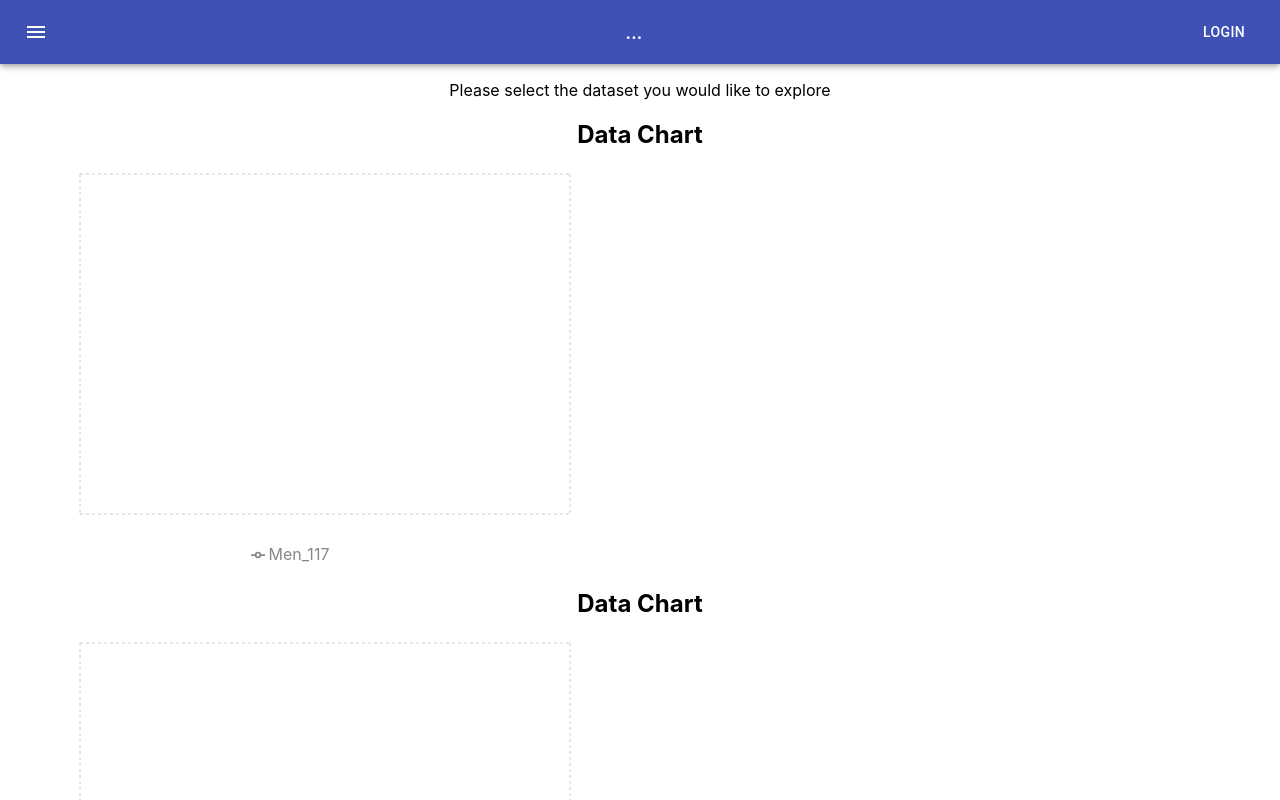
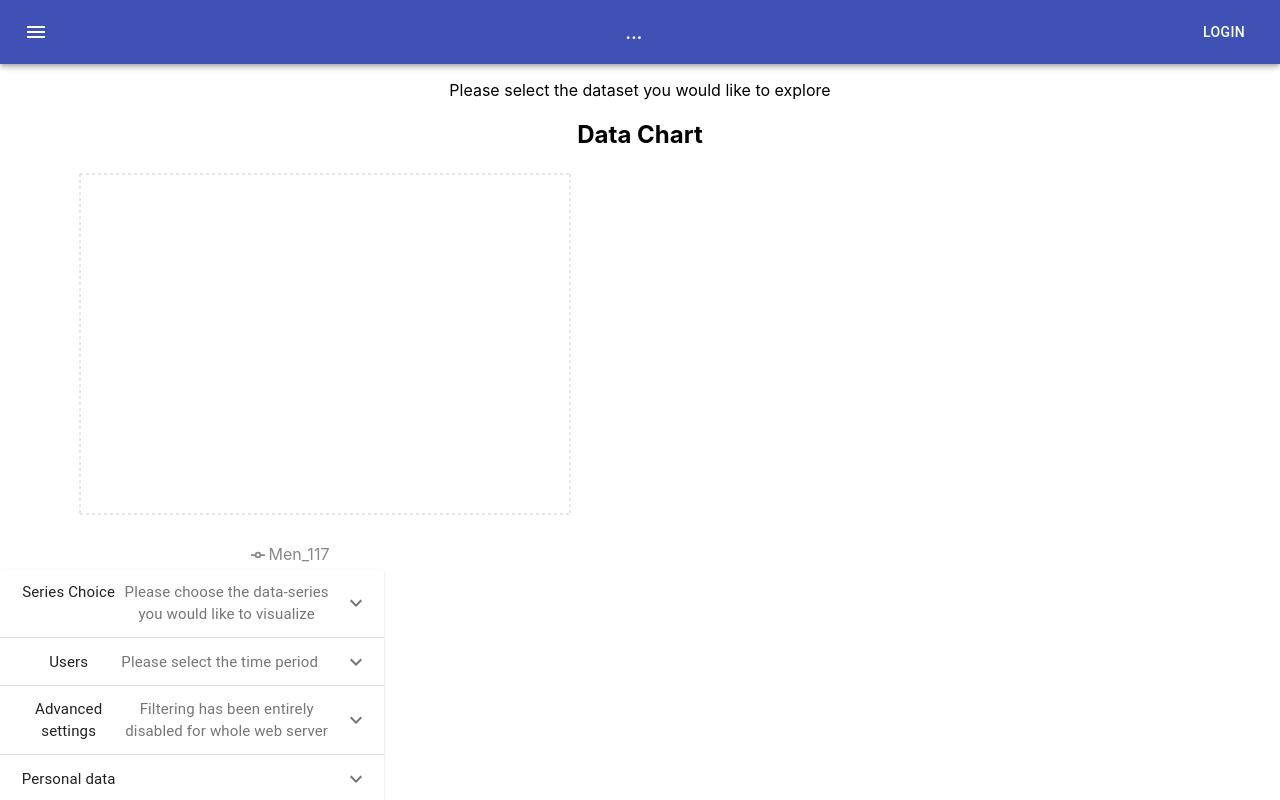
Before and after one commit to tomekgora/cbs-health-data-client, a React (Create React App) app: page /Chart in a window 1280 px wide. Shown: the top 800 px of the page. Built offline with nearby package versions, Linux system fonts and the light colour scheme; no server answers.

Commit message:
added nivo line chart, not working, needs container with set width

```diff
--- a/package.json
+++ b/package.json
@@ -5,6 +5,7 @@
   "dependencies": {
     "@material-ui/core": "^4.8.3",
     "@material-ui/icons": "^4.5.1",
+    "@nivo/line": "^0.61.1",
     "@testing-library/jest-dom": "^4.2.4",
     "@testing-library/react": "^9.4.0",
     "@testing-library/user-event": "^7.2.1",
--- a/src/components/BasicLineGraph/LineChartContainer.js
+++ b/src/components/BasicLineGraph/LineChartContainer.js
@@ -2,6 +2,8 @@ import React, { Component } from "react";
 import { connect } from "react-redux";
 import { fetchData } from "../../actions/data";
 import BasicLineChart from "./BasicLineChart";
+import ResponsiveLineChart from "../NivoLineChart/ResponsiveLineChart";
+import CollapsibleMenu from "../CollapsibleMenu";
 
 class LineChartContainer extends Component {
   componentDidMount() {
@@ -20,6 +22,10 @@ class LineChartContainer extends Component {
         <div>
           <h2>Data Chart</h2>
           <BasicLineChart data={this.props.data.value} />
+          <div width="500 px">
+            <ResponsiveLineChart data={this.props.data} />
+          </div>
+          <CollapsibleMenu />
         </div>
       );
     }
--- /dev/null
+++ b/src/components/CollapsibleMenu.js
@@ -0,0 +1,123 @@
+import React from "react";
+import { makeStyles } from "@material-ui/core/styles";
+import ExpansionPanel from "@material-ui/core/ExpansionPanel";
+import ExpansionPanelDetails from "@material-ui/core/ExpansionPanelDetails";
+import ExpansionPanelSummary from "@material-ui/core/ExpansionPanelSummary";
+import Typography from "@material-ui/core/Typography";
+import ExpandMoreIcon from "@material-ui/icons/ExpandMore";
+import Checkbox from "@material-ui/core/Checkbox";
+import FormGroup from "@material-ui/core/FormGroup";
+import FormControlLabel from "@material-ui/core/FormControlLabel";
+
+const useStyles = makeStyles(theme => ({
+  root: {
+    width: "30%"
+  },
+  heading: {
+    fontSize: theme.typography.pxToRem(15),
+    flexBasis: "33.33%",
+    flexShrink: 0
+  },
+  secondaryHeading: {
+    fontSize: theme.typography.pxToRem(15),
+    color: theme.palette.text.secondary
+  }
+}));
+
+export default function ControlledExpansionPanels() {
+  const classes = useStyles();
+  const [expanded, setExpanded] = React.useState(false);
+
+  const handleChange = panel => (event, isExpanded) => {
+    setExpanded(isExpanded ? panel : false);
+  };
+
+  return (
+    <div className={classes.root}>
+      <ExpansionPanel
+        expanded={expanded === "panel1"}
+        onChange={handleChange("panel1")}
+      >
+        <ExpansionPanelSummary
+          expandIcon={<ExpandMoreIcon />}
+          aria-controls="panel1bh-content"
+          id="panel1bh-header"
+        >
+          <Typography className={classes.heading}>Series Choice</Typography>
+          <Typography className={classes.secondaryHeading}>
+            Please choose the data-series you would like to visualize
+          </Typography>
+        </ExpansionPanelSummary>
+        <ExpansionPanelDetails>
+          <Typography>
+            <FormGroup>
+              <FormControlLabel
+                value="end"
+                control={<Checkbox color="primary" />}
+                label="End"
+                labelPlacement="end"
+              />
+            </FormGroup>
+          </Typography>
+        </ExpansionPanelDetails>
+      </ExpansionPanel>
+      <ExpansionPanel
+        expanded={expanded === "panel2"}
+        onChange={handleChange("panel2")}
+      >
+        <ExpansionPanelSummary
+          expandIcon={<ExpandMoreIcon />}
+          aria-controls="panel2bh-content"
+          id="panel2bh-header"
+        >
+          <Typography className={classes.heading}>Users</Typography>
+          <Typography className={classes.secondaryHeading}>
+            Please select the time period
+          </Typography>
+        </ExpansionPanelSummary>
+        <ExpansionPanelDetails>
+          <Typography></Typography>
+        </ExpansionPanelDetails>
+      </ExpansionPanel>
+      <ExpansionPanel
+        expanded={expanded === "panel3"}
+        onChange={handleChange("panel3")}
+      >
+        <ExpansionPanelSummary
+          expandIcon={<ExpandMoreIcon />}
+          aria-controls="panel3bh-content"
+          id="panel3bh-header"
+        >
+          <Typography className={classes.heading}>Advanced settings</Typography>
+          <Typography className={classes.secondaryHeading}>
+            Filtering has been entirely disabled for whole web server
+          </Typography>
+        </ExpansionPanelSummary>
+        <ExpansionPanelDetails>
+          <Typography>
+            Nunc vitae orci ultricies, auctor nunc in, volutpat nisl. Integer
+            sit amet egestas eros, vitae egestas augue. Duis vel est augue.
+          </Typography>
+        </ExpansionPanelDetails>
+      </ExpansionPanel>
+      <ExpansionPanel
+        expanded={expanded === "panel4"}
+        onChange={handleChange("panel4")}
+      >
+        <ExpansionPanelSummary
+          expandIcon={<ExpandMoreIcon />}
+          aria-controls="panel4bh-content"
+          id="panel4bh-header"
+        >
+          <Typography className={classes.heading}>Personal data</Typography>
+        </ExpansionPanelSummary>
+        <ExpansionPanelDetails>
+          <Typography>
+            Nunc vitae orci ultricies, auctor nunc in, volutpat nisl. Integer
+            sit amet egestas eros, vitae egestas augue. Duis vel est augue.
+          </Typography>
+        </ExpansionPanelDetails>
+      </ExpansionPanel>
+    </div>
+  );
+}
--- /dev/null
+++ b/src/components/NivoLineChart/ResponsiveLineChart.js
@@ -0,0 +1,79 @@
+import React from "react";
+import { ResponsiveLine } from "@nivo/line";
+
+class ResponsiveLineChart extends React.Component {
+  render() {
+    const { data } = this.props;
+
+    return (
+      <ResponsiveLine
+        data={data}
+        margin={{ top: 50, right: 110, bottom: 50, left: 60 }}
+        xScale={{ type: "point" }}
+        yScale={{
+          type: "linear",
+          min: "auto",
+          max: "auto",
+          stacked: true,
+          reverse: false
+        }}
+        axisTop={null}
+        axisRight={null}
+        axisBottom={{
+          orient: "bottom",
+          tickSize: 5,
+          tickPadding: 5,
+          tickRotation: 0,
+          legend: "transportation",
+          legendOffset: 36,
+          legendPosition: "middle"
+        }}
+        axisLeft={{
+          orient: "left",
+          tickSize: 5,
+          tickPadding: 5,
+          tickRotation: 0,
+          legend: "count",
+          legendOffset: -40,
+          legendPosition: "middle"
+        }}
+        colors={{ scheme: "nivo" }}
+        pointSize={10}
+        pointColor={{ theme: "background" }}
+        pointBorderWidth={2}
+        pointBorderColor={{ from: "serieColor" }}
+        pointLabel="y"
+        pointLabelYOffset={-12}
+        useMesh={true}
+        legends={[
+          {
+            anchor: "bottom-right",
+            direction: "column",
+            justify: false,
+            translateX: 100,
+            translateY: 0,
+            itemsSpacing: 0,
+            itemDirection: "left-to-right",
+            itemWidth: 80,
+            itemHeight: 20,
+            itemOpacity: 0.75,
+            symbolSize: 12,
+            symbolShape: "circle",
+            symbolBorderColor: "rgba(0, 0, 0, .5)",
+            effects: [
+              {
+                on: "hover",
+                style: {
+                  itemBackground: "rgba(0, 0, 0, .03)",
+                  itemOpacity: 1
+                }
+              }
+            ]
+          }
+        ]}
+      />
+    );
+  }
+}
+
+export default ResponsiveLineChart;
```
Also changed, not shown: 1 other file (tests, documents, lock files or other folders).
